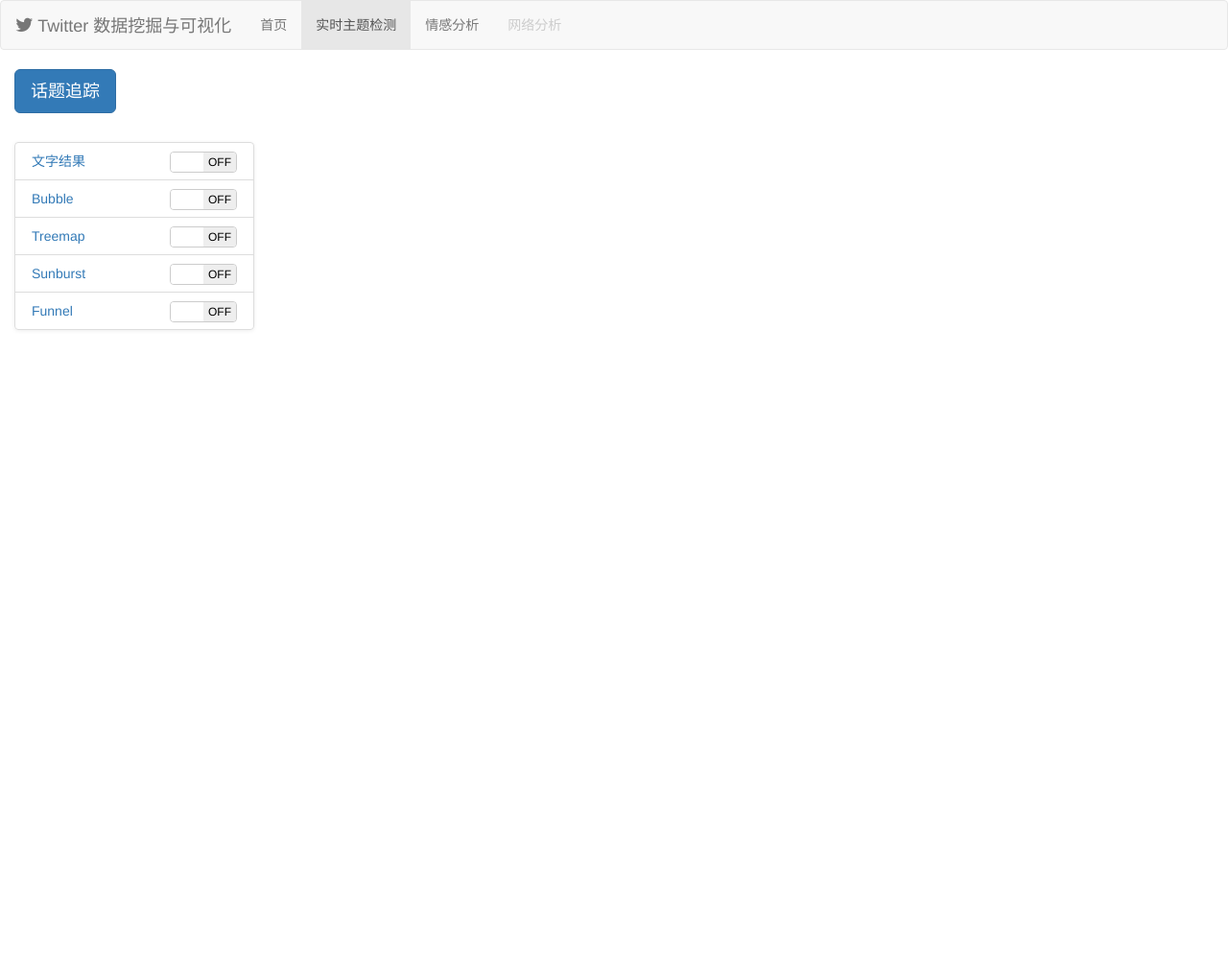
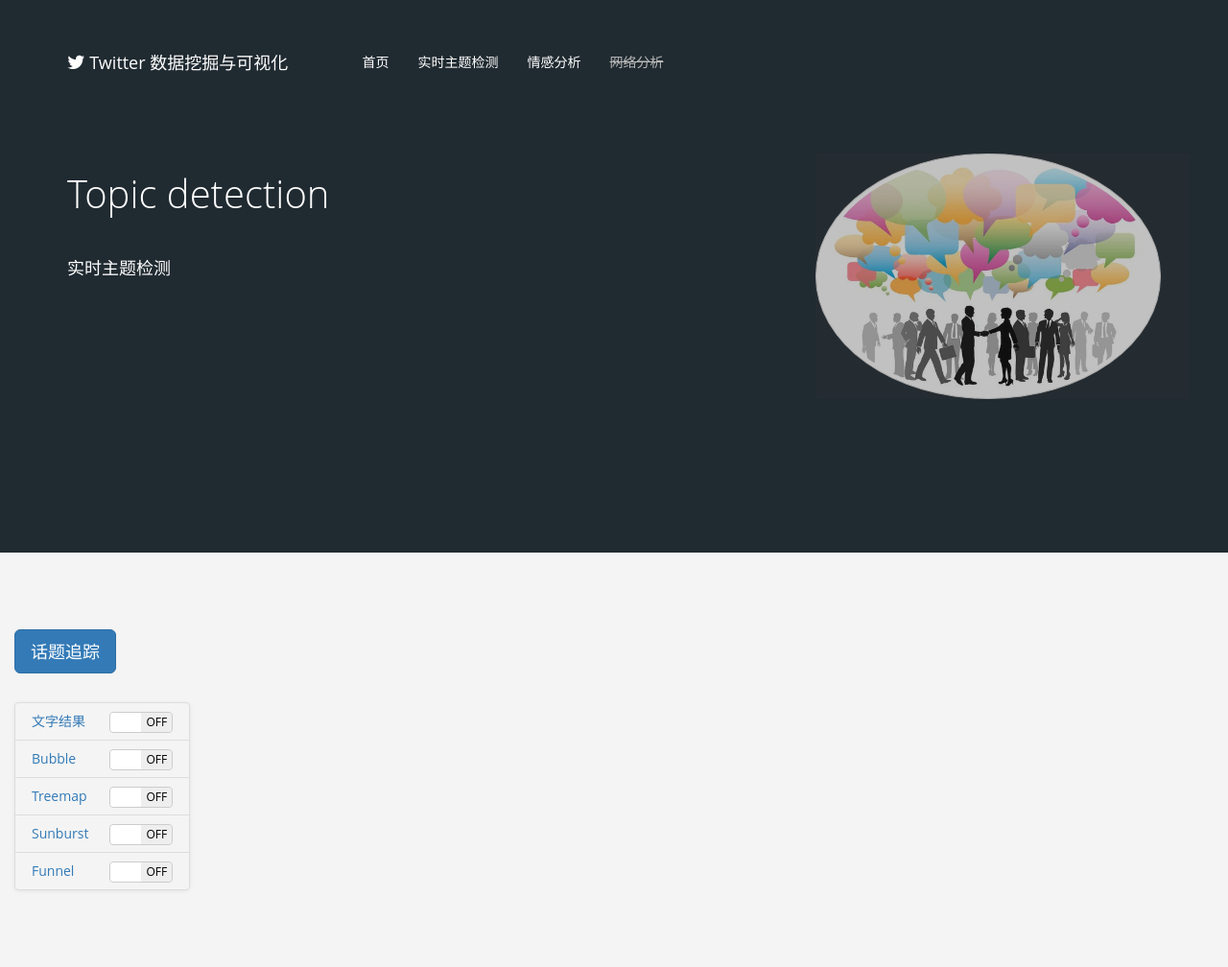
Before and after one commit to hrwhisper/twitterDataMining, a Django app: page /topic/ in a window 1280 px wide. Shown: the whole page at 96% size. Before the commit the page ends 344 px from the top, so only its background shows below. Run offline with Django 3.2, Linux system fonts and the light colour scheme; some libraries are stand-ins or nearby versions.

Commit message:
new navigation and  sentiment/topic page . All charts background to transparent

```diff
--- a/sentiment/urls.py
+++ b/sentiment/urls.py
@@ -14,8 +14,8 @@ Including another URLconf
     2. Add a URL to urlpatterns:  url(r'^blog/', include('blog.urls'))
 """
 from django.conf.urls import url
-import statistic.views
+import sentiment.views
 
 urlpatterns = [
-
+    url(r'^$', sentiment.views.index),
 ]
--- a/sentiment/views.py
+++ b/sentiment/views.py
@@ -1,3 +1,8 @@
 from django.shortcuts import render
 
 # Create your views here.
+from django.shortcuts import render
+
+
+def index(request):
+    return render(request, 'sentiment/index.html')
--- a/static/css/style.css
+++ b/static/css/style.css
@@ -1,14 +1,50 @@
 .body {
-    white-space: normal;
-    word-break: break-all;
-    word-wrap: break-word;
+    font-family: "Open Sans", "Helvetica Neue", Helvetica, Arial, sans-serif;
+    -webkit-font-smoothing: antialiased;
 }
 
-.carousel .carousel-inner .item {
-    height: 700px;
+.top-bar {
+    position: absolute;
+    background: #fff;
+    width: 100%;
+    z-index: 10;
+    -webkit-transition: all .5s ease;
+    -moz-transition: all .5s ease;
+    transition: all .5s ease;
+    line-height: 0;
+    top: 0;
+    color: #fff;
 }
 
-.carousel .carousel-inner .item:before {
+.overlay-bar {
+    background: none;
+}
+
+.overlay-bar .nav li a, .navbar-brand a {
+    color: #fff;
+}
+
+.overlay-bar .nav li a:hover, .navbar-brand a:hover {
+    color: #fff;
+    background: none;
+    text-decoration: none;
+}
+
+.overlay-bar .nav > li.disabled > a {
+    color: #bbb;
+}
+
+.nav-menu {
+    padding-top: 40px;
+}
+
+.page-header {
+    margin: 0;
+    padding: 160px 0;
+    border-bottom: none;
+}
+
+.page-header:before, .page-head-image:before, .carousel .carousel-inner .item:before {
     position: absolute;
     width: 100%;
     height: 100%;
@@ -16,12 +52,44 @@
     content: '';
     opacity: 0.3;
     z-index: 2;
-    background-color: #222222;
+    background-color: #333333;
 }
 
-.carousel .carousel-inner .item .background-image-holder {
+.page-header h1 {
+    font-size: 40px;
+    margin-bottom: 40px;
+    font-weight: 300;
+    line-height: 44px;
+}
+
+.page-header p.lead {
+    font-size: 18px;
+    line-height: 30px;
+    font-weight: normal;
+}
+
+.colored-background {
+    background-color: #182731;
+}
+
+header {
+    position: relative;
+    overflow: hidden;
+
+}
+
+header .container {
+    position: relative;
+    z-index: 3;
+    color: white;
+}
+
+.carousel .carousel-inner .item {
+    height: 700px;
+}
+
+.background-image-holder {
     position: absolute;
-    top: 0;
     left: 0;
     width: 100%;
     height: 100%;
@@ -30,22 +98,26 @@
     background-position: 50% 50% !important;
 }
 
-.section:nth-of-type(even) {
+.carousel .carousel-inner .item .background-image-holder {
+    top: 0;
+}
+
+section:nth-of-type(odd) {
     background: #f4f4f4;
 }
 
-.section {
+section {
     padding-top: 80px;
     padding-bottom: 80px;
     position: relative;
     overflow: hidden;
 }
 
-.section h1 {
+section h1 {
     font-family: "微软雅黑";
 }
 
-.section h6 {
+section h6 {
     font-size: 16px;
     font-weight: bold;
     margin-bottom: 25px;
@@ -195,7 +267,7 @@
 
 /*topic tool bar*/
 #topicToolBar ul.nav-tabs {
-    width: 250px;
+
     margin-top: 20px;
     border-radius: 4px;
     border: 1px solid #ddd;
--- a/templates/basic.html
+++ b/templates/basic.html
@@ -1,7 +1,7 @@
 {#{% load static %}#}
 
 <!DOCTYPE html>
-<html lang="en">
+<html>
 <head>
     <meta charset="UTF-8">
     <title>Twitter数据挖掘及结果可视化</title>
--- /dev/null
+++ b/templates/header.html
@@ -0,0 +1,23 @@
+<header class="page-header colored-background">
+    <div class="container">
+        <div class="row">
+            <div class="col-sm-8">
+                <h1>
+                    {% block header_title %}
+                        Sentiment analysis
+                    {% endblock %}
+                </h1>
+                <p class="lead">
+                    {% block header_instruction %}
+                        输入您感兴趣的词，进行查询 <br>
+                        如iphone 、 google 等
+                    {% endblock %}
+                </p>
+            </div>
+
+            <div class="col-sm-4 page-head-image">
+                <img src="{% block header_image_src %}{% endblock %}" alt="sentiment" class="img-thumbnail img-circle">
+            </div>
+        </div>
+    </div>
+</header>
--- a/templates/nav.html
+++ b/templates/nav.html
@@ -1,15 +1,42 @@
 {% load mytag %}
 
-<nav class="navbar navbar-default" role="navigation">
-    <div class="navbar-header">
-        <a class="navbar-brand" href="/"> <i class="fa fa-twitter" style="font-size:20px;"></i> Twitter 数据挖掘与可视化</a>
+{#旧版的导航条#}
+{#<nav class="navbar navbar-default" role="navigation">#}
+{#    <div class="navbar-header">#}
+{#        <a class="navbar-brand" href="/"> <i class="fa fa-twitter" style="font-size:20px;"></i> Twitter 数据挖掘与可视化</a>#}
+{#    </div>#}
+{#    <div>#}
+{#        <ul class="nav navbar-nav">#}
+{#            <li class="nav-home {% active '^/$' %}"><a href="/">首页</a></li>#}
+{#            <li class="nav-topic {% active 'topic' %}"><a href="/topic">实时主题检测</a></li>#}
+{#            <li class="nav-topic {% active 'sentiment' %}"><a href="/sentiment">情感分析</a></li>#}
+{#            <li class="disabled"><a href="#">网络分析</a></li>#}
+{#        </ul>#}
+{#    </div>#}
+{#</nav>#}
+
+<div class="nav-container">
+    <nav class=" top-bar overlay-bar">
+        <div class="container">
+            <div class="row nav-menu">
+                <div class="col-sm-3 columns navbar-brand">
+                    <a class="" href="/"> <i class="fa fa-twitter" style="font-size:20px;"></i> Twitter
+                        数据挖掘与可视化</a>
                 </div>
-    <div>
+
+                <div class="col-sm-9 columns">
                     <ul class="nav navbar-nav">
                         <li class="nav-home {% active '^/$' %}"><a href="/">首页</a></li>
                         <li class="nav-topic {% active 'topic' %}"><a href="/topic">实时主题检测</a></li>
-            <li class="nav-topic {% active 'sentiment' %}"><a href="#">情感分析</a></li>
-            <li class="disabled"><a href="#">网络分析</a></li>
+                        <li class="nav-topic {% active 'sentiment' %}"><a href="/sentiment">情感分析</a></li>
+                        <li class="disabled"><a href="#"><del>网络分析</del></a></li>
                     </ul>
                 </div>
+            </div>
+
+            <div class="mobile-toggle">
+                <i class="icon icon_menu"></i>
+            </div>
+        </div>
     </nav>
+</div>
--- /dev/null
+++ b/templates/topic/header.html
@@ -0,0 +1,13 @@
+{% extends "header.html" %}
+
+{% block header_title %}
+    Topic detection
+{% endblock %}
+
+{% block header_instruction %}
+    实时主题检测
+{% endblock %}
+
+{% block header_image_src %}
+    /static/image/topic_4.jpg
+{% endblock %}
--- a/templates/topic/index.html
+++ b/templates/topic/index.html
@@ -1,7 +1,11 @@
 {% extends "basic.html" %}
 
 {% block mainbody %}
+
+    {% include "topic/header.html" %}
+    <section>
         {% include "topic/parameters_panel.html" %}
+
         <div class="col-sm-12 col-md-2">
             {% include "topic/toolbar.html" %}
         </div>
@@ -11,5 +15,5 @@
         </div>
 
         <script src="/static/js/topic.js"></script>
-
+    </section>
 {% endblock %}
--- a/templates/topic/visualization/result_basic.html
+++ b/templates/topic/visualization/result_basic.html
@@ -7,6 +7,11 @@
     <script src="/static/js/d3.v3.min.js"></script>
     <script src="/static/js/jquery.min.js"></script>
     <script src="/static/js/bootstrap.min.js"></script>
+
+    <style>
+        body {background: transparent;}
+    </style>
+
     {% block style %}
         {#        ---style---#}
     {% endblock %}
--- a/templates/topic/visualization/result_bubble.html
+++ b/templates/topic/visualization/result_bubble.html
@@ -2,6 +2,8 @@
 
 {% block style %}
     <style>
+
+
         text {
             font-size: 11px;
             pointer-events: none;
```
Also changed, not shown: other parts of static/css/style.css (+22 -15 lines), templates/footer.html (added, +35 -0 lines), templates/index.html (+10 -47 lines), templates/sentiment/header.html (added, +14 -0 lines), templates/sentiment/index.html (added, +20 -0 lines). Lines whose indentation alone changed are shown as unchanged.
